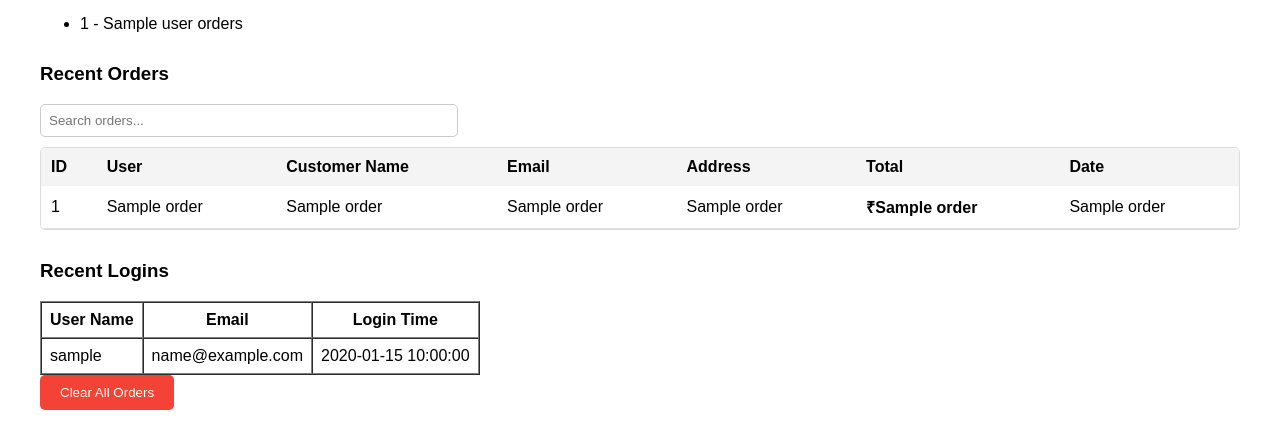
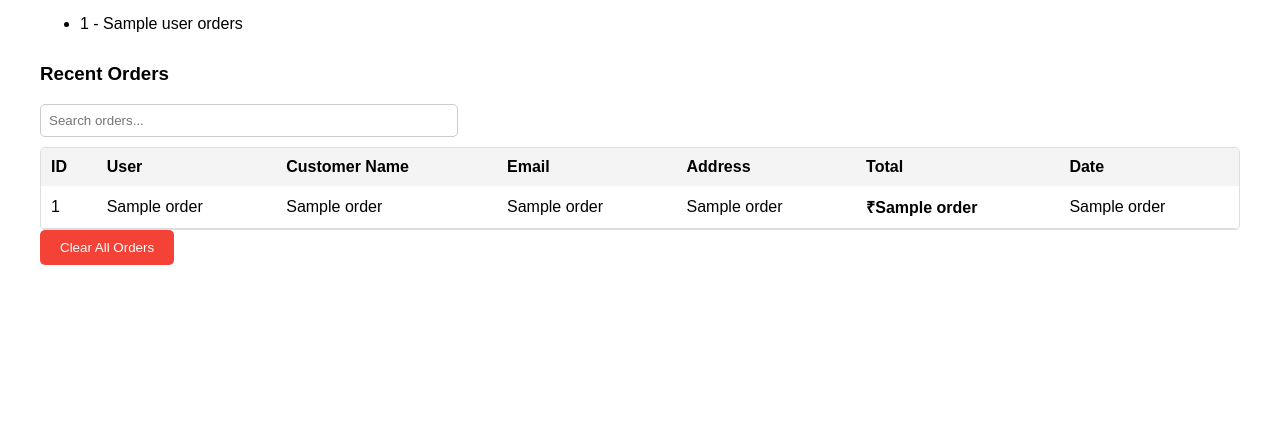
Before and after one commit to gamesfanfreefire-lab/AyurvedaWebsite, a Flask app: template templates/admin_dashboard.html in a window 1280 px wide. Shown: the part 408-838 px from the top of the page. After the commit the page ends 800 px from the top, so only its background shows below. Run offline with Flask 3, Linux system fonts and the light colour scheme; the template is opened without the code that fills it: most values are stand-ins (such as "Sample title", 1, 10 or a date in 2020).

Commit message:
Update admin_dashboard.html

```diff
--- a/templates/admin_dashboard.html
+++ b/templates/admin_dashboard.html
@@ -55,22 +55,7 @@
     </tbody>
 </table>
 </div>
-<h3 style="margin-top:30px;">Recent Logins</h3>
-<table border="1" cellpadding="8" cellspacing="0">
-    <tr>
-        <th>User Name</th>
-        <th>Email</th>
-        <th>Login Time</th>
-    </tr>
-   {% for login in recent_logins %}
-<tr>
-    <td>{{ login['user_name'] }}</td>
-    <td>{{ login['email'] }}</td>
-    <td>{{ login['login_time'] }}</td>
-</tr>
-{% endfor %}
 
-</table>
 
 <form method="POST" action="{{ url_for('admin_clear_orders') }}" onsubmit="return confirm('Are you sure you want to clear all orders?');" style="margin-bottom:15px;">
     <button type="submit" style="padding:10px 20px; background:#f44336; color:#fff; border:none; border-radius:5px; cursor:pointer;">
```
